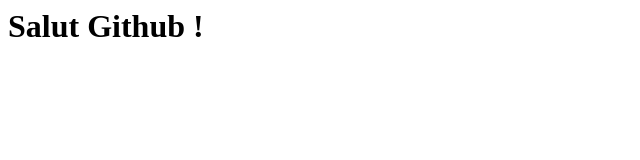
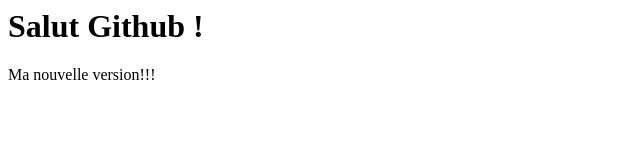
Before and after one commit to IlyanaUni/UEL106, a plain HTML site: page Updates index.html in a window 1280 px wide. Shown: the whole page, without its empty margins (0-640 px from the left). Drawn offline with Linux system fonts and the light colour scheme.

Commit message:
Mise à jour index.html

```diff
--- a/index.html
+++ b/Updates index.html
@@ -4,5 +4,6 @@
 </head>
 <body>
 <h1>Salut Github ! </h1>
+  <p>Ma nouvelle version!!!</p>
 </body>
 </html>
```
